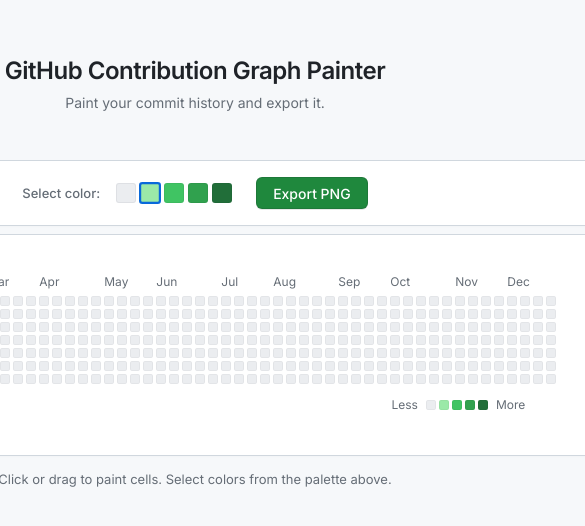
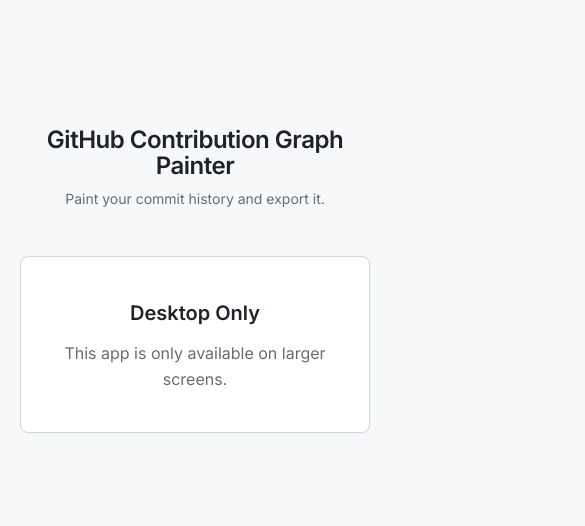
Before and after one commit to zaxwebs/paint-github-graph, a React (Vite) app: page / in a window 390 px wide. Shown: the part 142-668 px from the top of the page, 585 px wide, since content can reach past the window. Built offline with nearby package versions, Linux system fonts and the light colour scheme.

Commit message:
updated fonts

```diff
--- a/src/App.css
+++ b/src/App.css
@@ -49,6 +49,7 @@
 
 .controls {
   display: flex;
+  flex-wrap: wrap;
   align-items: center;
   justify-content: center;
   gap: 24px;
@@ -103,3 +104,52 @@
   font-size: 13px;
   text-align: center;
 }
+
+/* Mobile Message Details */
+.mobile-message {
+  display: none;
+  text-align: center;
+  padding: 40px;
+  background: white;
+  border: 1px solid #d0d7de;
+  border-radius: 8px;
+  box-shadow: 0 1px 2px rgba(0, 0, 0, 0.02);
+  width: 100%;
+  box-sizing: border-box;
+}
+
+.mobile-message h2 {
+  font-size: 20px;
+  color: #1f2328;
+  margin-bottom: 12px;
+  margin-top: 0;
+}
+
+.mobile-message p {
+  color: #656d76;
+  font-size: 16px;
+  margin: 0;
+}
+
+/* Responsiveness */
+@media (max-width: 900px) {
+
+  .controls,
+  .canvas-area,
+  .instructions {
+    display: none !important;
+  }
+
+  .mobile-message {
+    display: block;
+  }
+
+  .app-main {
+    width: 100%;
+  }
+
+  /* Reset some paddings on body for mobile */
+  #root {
+    padding: 20px;
+  }
+}
--- a/src/App.jsx
+++ b/src/App.jsx
@@ -101,10 +101,12 @@
 
     try {
       // Capture at a high resolution (3x) so it stays crisp when we draw it on the large canvas
+      // skipFonts: true prevents CORS errors from cross-origin stylesheets (Google Fonts)
       const rawDataUrl = await toPng(node, {
         backgroundColor: 'white',
         pixelRatio: 3,
         cacheBust: true,
+        skipFonts: true,
       });
 
       const img = new Image();
@@ -163,6 +165,10 @@
       </header>
 
       <main className="app-main">
+        <div className="mobile-message">
+          <h2>Desktop Only</h2>
+          <p>This app is only available on larger screens.</p>
+        </div>
         <div className="controls">
           <ColorPalette
             selectedColor={selectedColor}
--- a/src/components/ContributionGrid.css
+++ b/src/components/ContributionGrid.css
@@ -6,13 +6,14 @@
     display: inline-block;
     border: none;
     user-select: none;
+    /* GitHub's exact system font stack */
+    font-family: -apple-system, BlinkMacSystemFont, "Segoe UI", "Noto Sans", Helvetica, Arial, sans-serif, "Apple Color Emoji", "Segoe UI Emoji";
 }
 
 .contribution-table {
     border-spacing: 3px;
     border-collapse: separate;
     font-family: inherit;
-    /* Inherit Inter */
 }
 
 /* Header Row */
```
